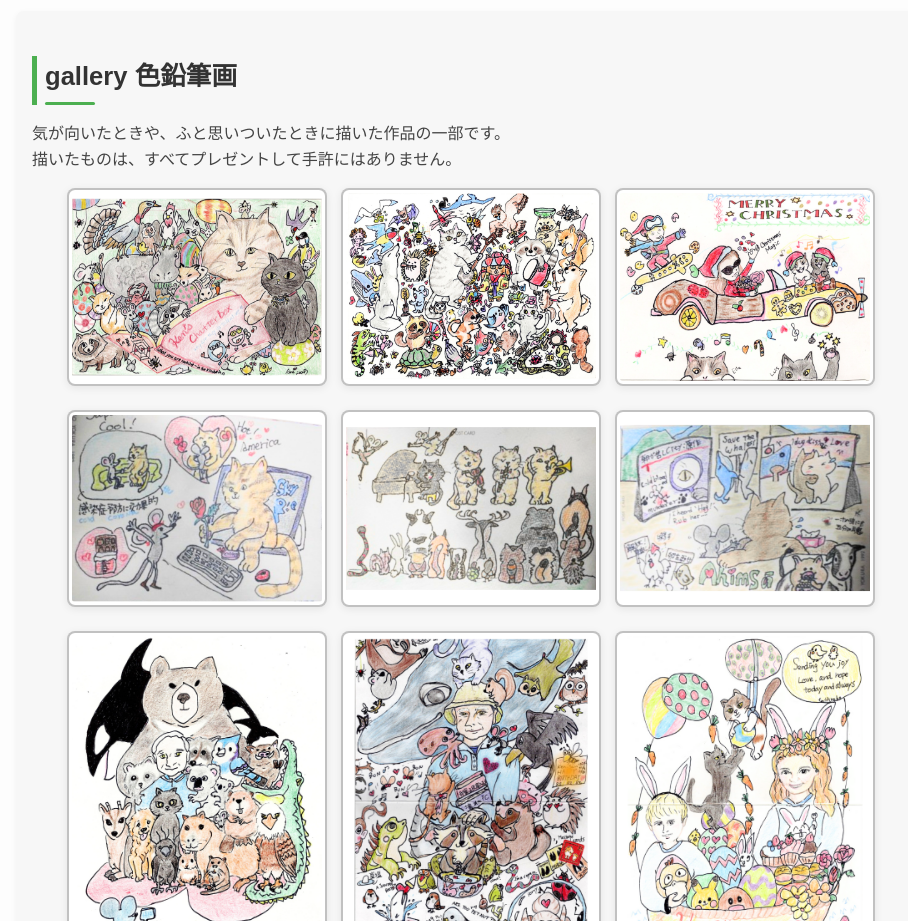
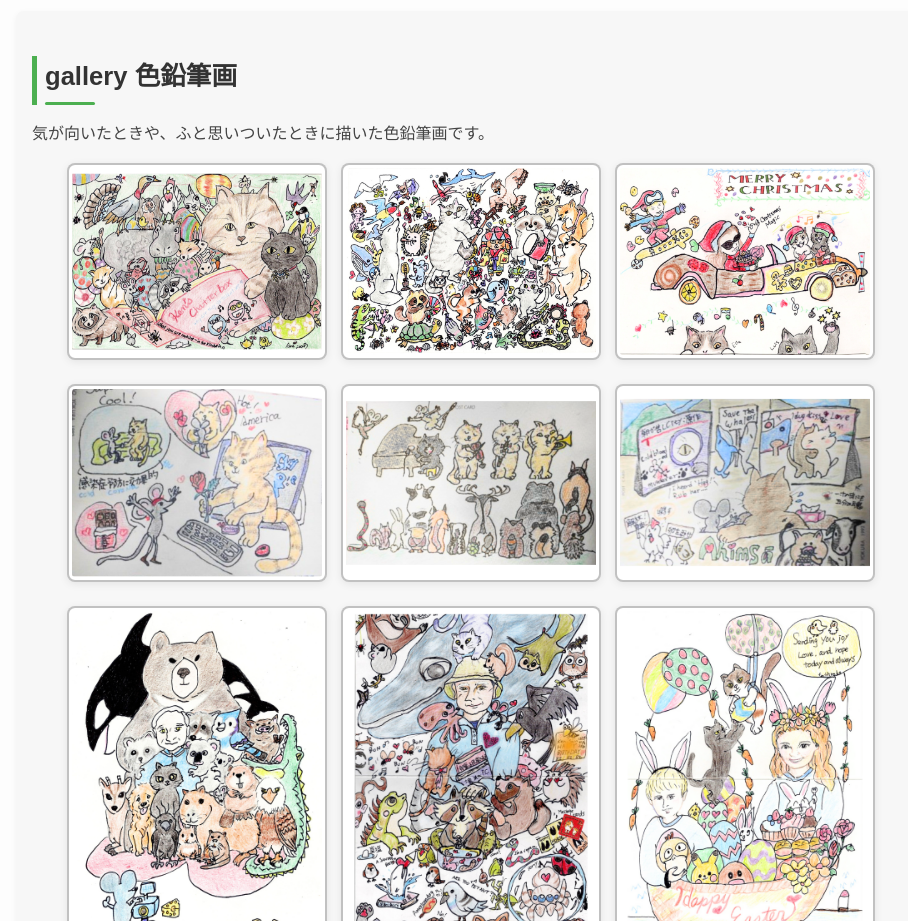
Before and after one commit to yoikonoyo/my-portfolio-site, a plain HTML site: page index.html in a window 1280 px wide. Shown: the part 2660-3581 px from the top of the page, without its empty margins (174-1082 px from the left). Drawn offline with Linux system fonts and the light colour scheme.

Commit message:
Update index.html

```diff
--- a/index.html
+++ b/index.html
@@ -296,7 +296,7 @@ section p {
         <!-- 色鉛筆ギャラリー -->
         <section>
            <h2>gallery 色鉛筆画</h2>
-           <p>気が向いたときや、ふと思いついたときに描いた作品の一部です。<br>描いたものは、すべてプレゼントして手許にはありません。</p>
+           <p>気が向いたときや、ふと思いついたときに描いた色鉛筆画です。</p>
             <div class="art-works">
               <!-- 横型作品1 -->
               <div class="art-card">
```
